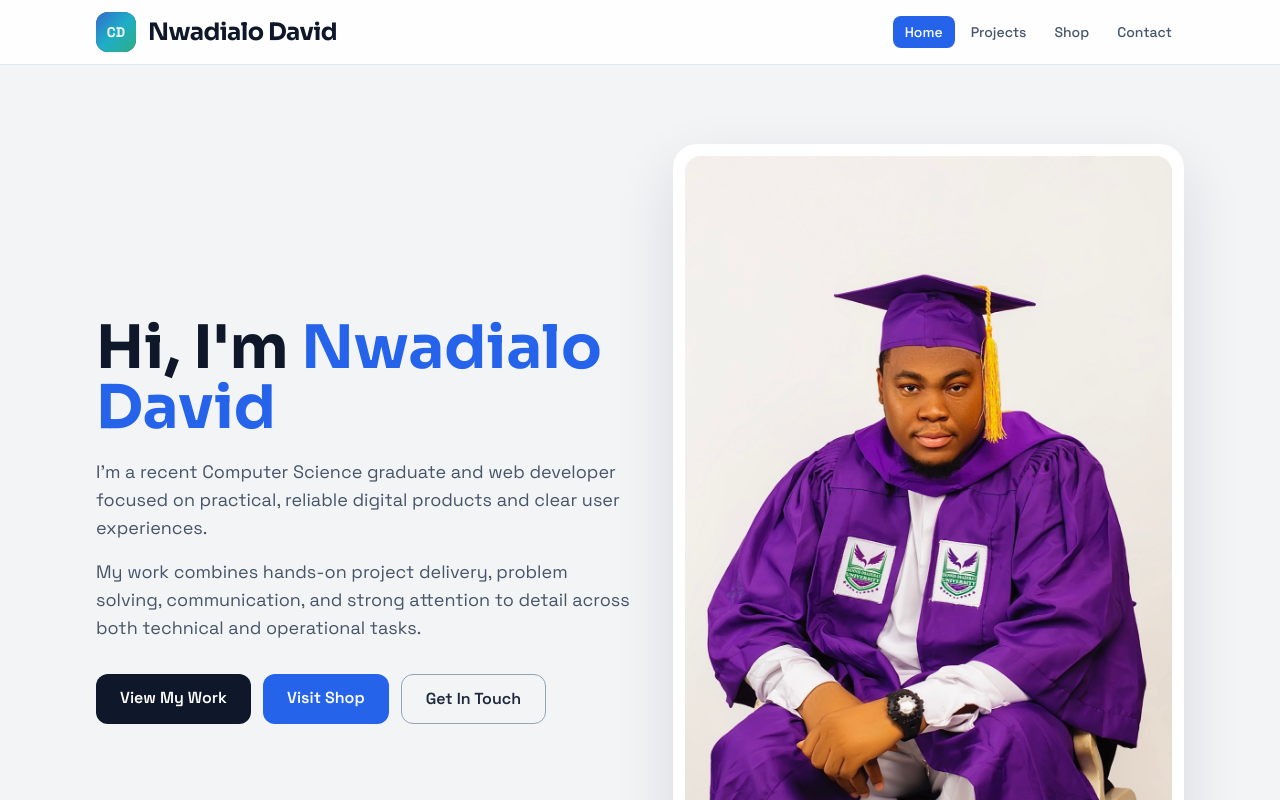
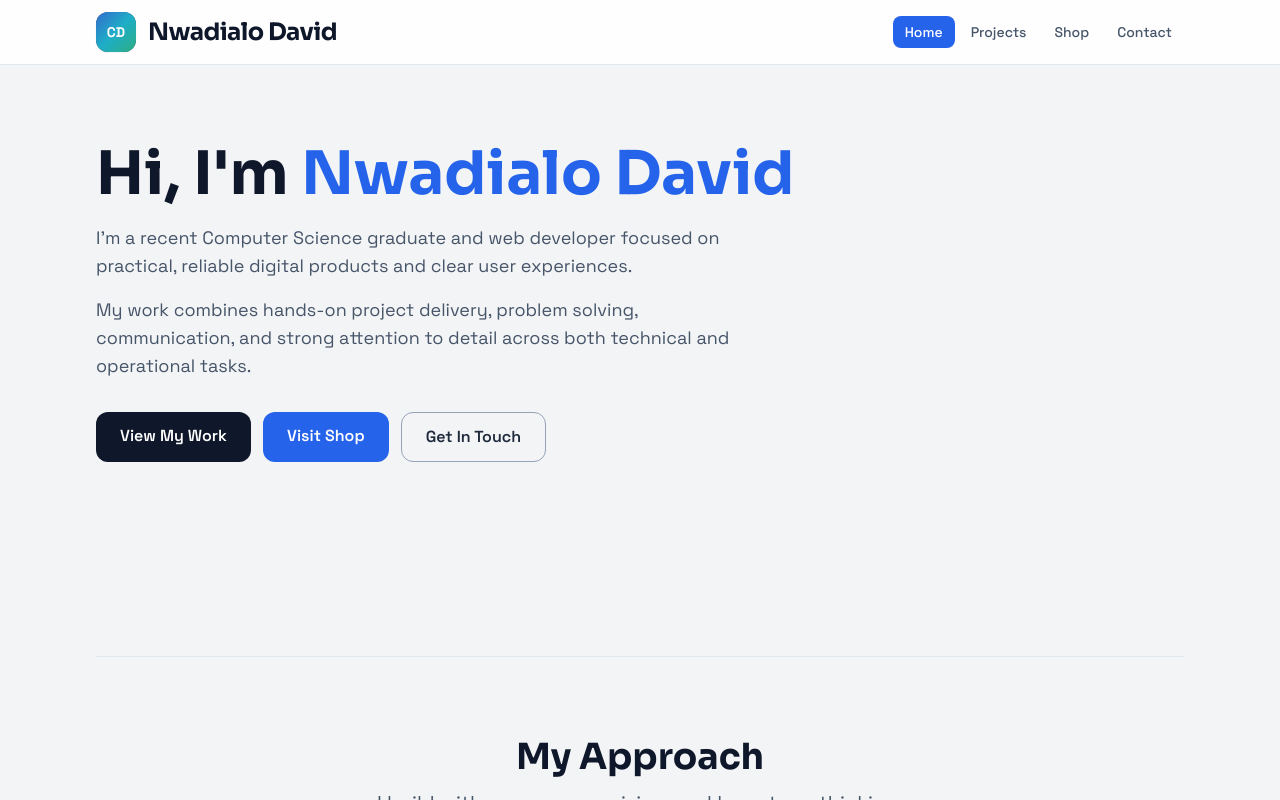
Before and after one commit to sirdavid001/MY-PORTFOLIO, a React (Vite) app: page / in a window 1280 px wide. Shown: the top 800 px of the page. Built offline with nearby package versions, Linux system fonts and the light colour scheme.

Commit message:
feat: Add 'Shop' navigation links to Navbar, Home page, and Footer, and refactor footer links to use `Link` components.

```diff
--- a/src/pages/Home.jsx
+++ b/src/pages/Home.jsx
@@ -14,8 +14,6 @@ import {
   SiTypescript,
 } from "react-icons/si";
 import { CV_PROFILE } from "../../shared/cv-profile.js";
-import profileImage from "../../assets/profile.jpg";
-import { ImageWithFallback } from "../components/ImageWithFallback";
 
 function isValidEmail(value) {
   return /^\S+@\S+\.\S+$/.test(String(value || ""));
@@ -145,8 +143,8 @@ export default function Home() {
 
   return (
     <div className="space-y-0">
-      <section className="grid min-h-[70vh] items-center gap-8 py-10 md:grid-cols-[1fr_0.95fr] md:gap-10 md:py-12">
-        <div>
+      <section className="min-h-[70vh] py-10 md:py-12">
+        <div className="max-w-3xl">
           <h1 className="font-display text-4xl font-bold leading-tight text-slate-900 sm:text-5xl lg:text-6xl">
             Hi, I&apos;m <span className="text-blue-600">{CV_PROFILE.displayName}</span>
           </h1>
@@ -178,14 +176,6 @@ export default function Home() {
               Get In Touch
             </Link>
           </div>
-        </div>
-
-        <div className="rounded-3xl bg-white p-3 shadow-[0_24px_60px_rgba(15,23,42,0.12)]">
-          <ImageWithFallback
-            src={profileImage}
-            alt="Portrait of Chinedu David"
-            className="h-full w-full rounded-2xl object-cover object-top"
-          />
         </div>
       </section>
 
```
